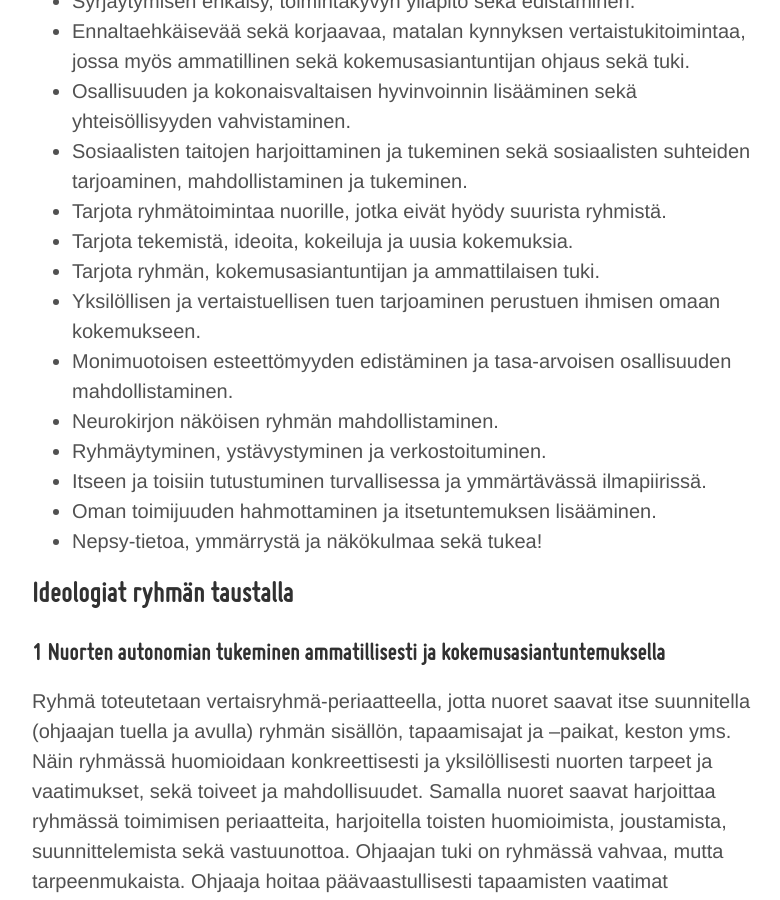
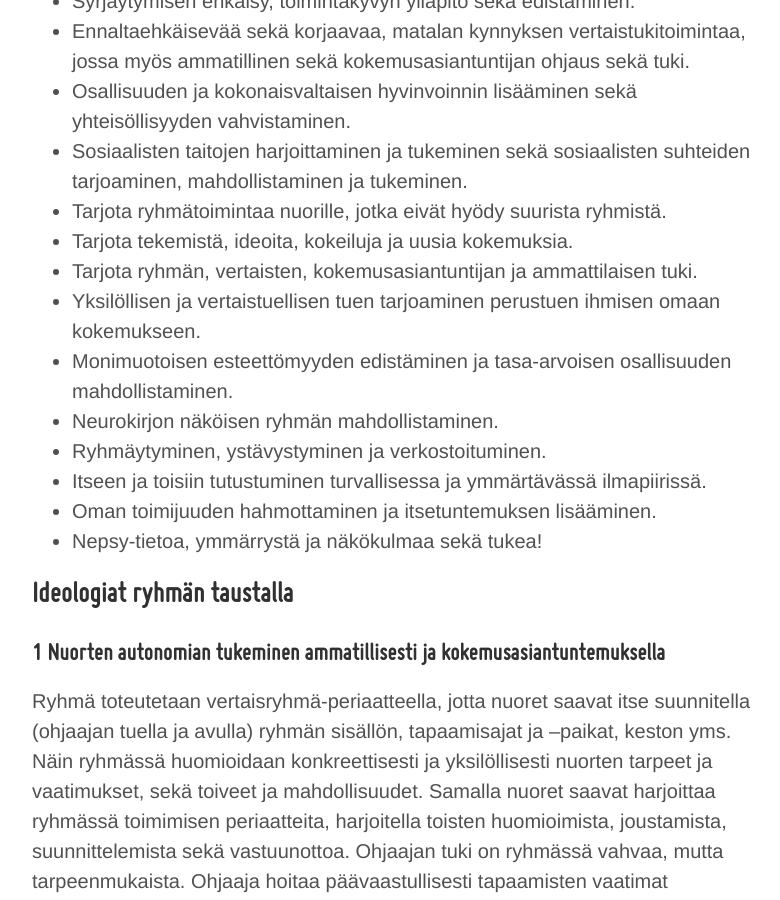
Before and after one commit to niinapiira/neppari.net, a Jekyll site: the page built from _posts/2023-08-04-ammatillisesti-ohjattu-vertaistukiryhma-nuorille.md, in a window 1280 px wide and 900 px high, scrolled down 6099 px. Shown: the whole window, without its empty margins (248-1028 px from the left). Built offline with Jekyll 4.4.1, drawn with Linux system fonts in a browser that asks for light colours.

Commit message:
Update 2023-08-04-ammatillisesti-ohjattu-vertaistukiryhma-nuorille.md

```diff
--- a/_posts/2023-08-04-ammatillisesti-ohjattu-vertaistukiryhma-nuorille.md
+++ b/_posts/2023-08-04-ammatillisesti-ohjattu-vertaistukiryhma-nuorille.md
@@ -90,7 +90,7 @@ Olemme pyrkineet tarjoamaan nuorille luonnollisen ja elämän makuisen ryhmän,
 - Sosiaalisten taitojen harjoittaminen ja tukeminen sekä sosiaalisten suhteiden tarjoaminen, mahdollistaminen ja tukeminen.
 - Tarjota ryhmätoimintaa nuorille, jotka eivät hyödy suurista ryhmistä.
 - Tarjota tekemistä, ideoita, kokeiluja ja uusia kokemuksia.
-- Tarjota ryhmän, kokemusasiantuntijan ja ammattilaisen tuki.
+- Tarjota ryhmän, vertaisten, kokemusasiantuntijan ja ammattilaisen tuki.
 - Yksilöllisen ja vertaistuellisen tuen tarjoaminen perustuen ihmisen omaan kokemukseen.
 - Monimuotoisen esteettömyyden edistäminen ja tasa-arvoisen osallisuuden mahdollistaminen.
 - Neurokirjon näköisen ryhmän mahdollistaminen.
```
